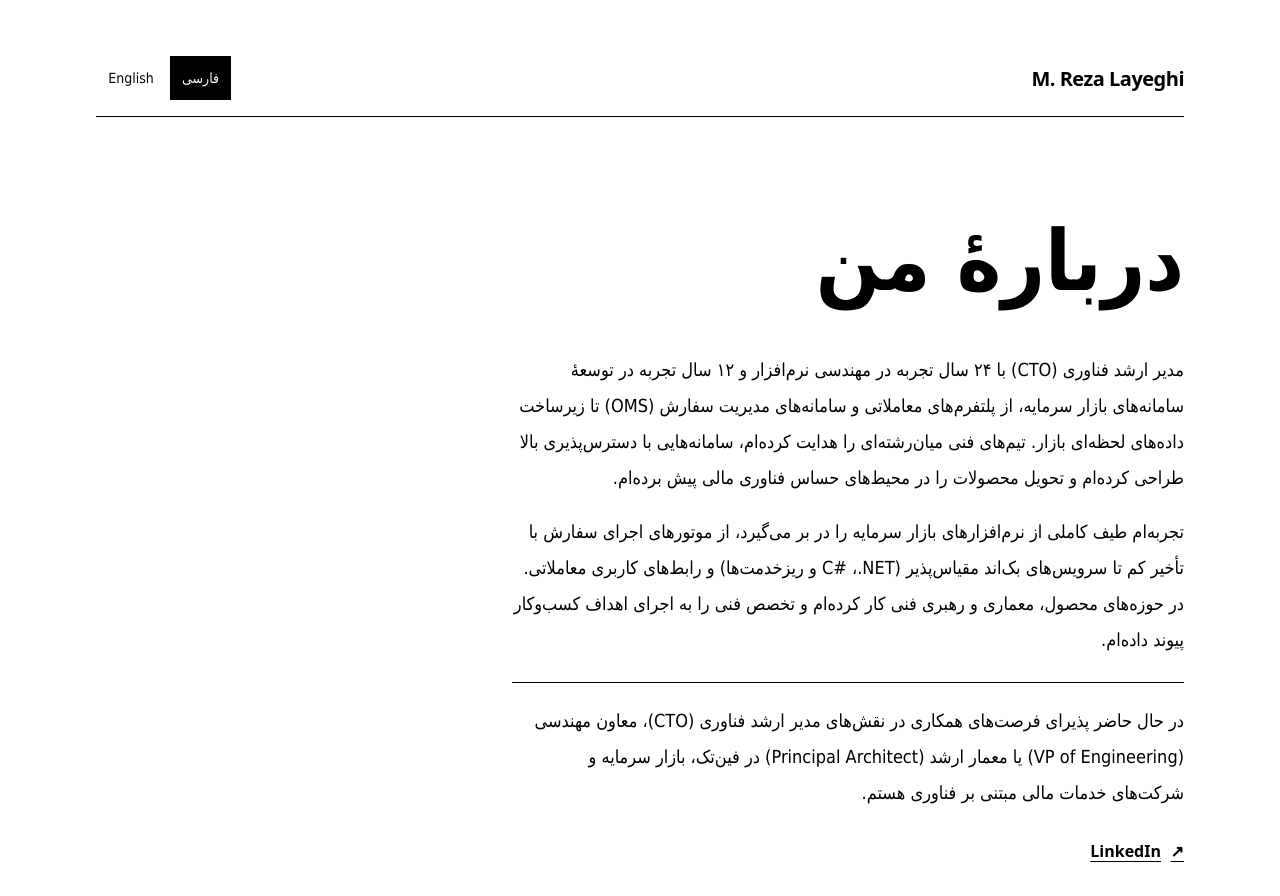
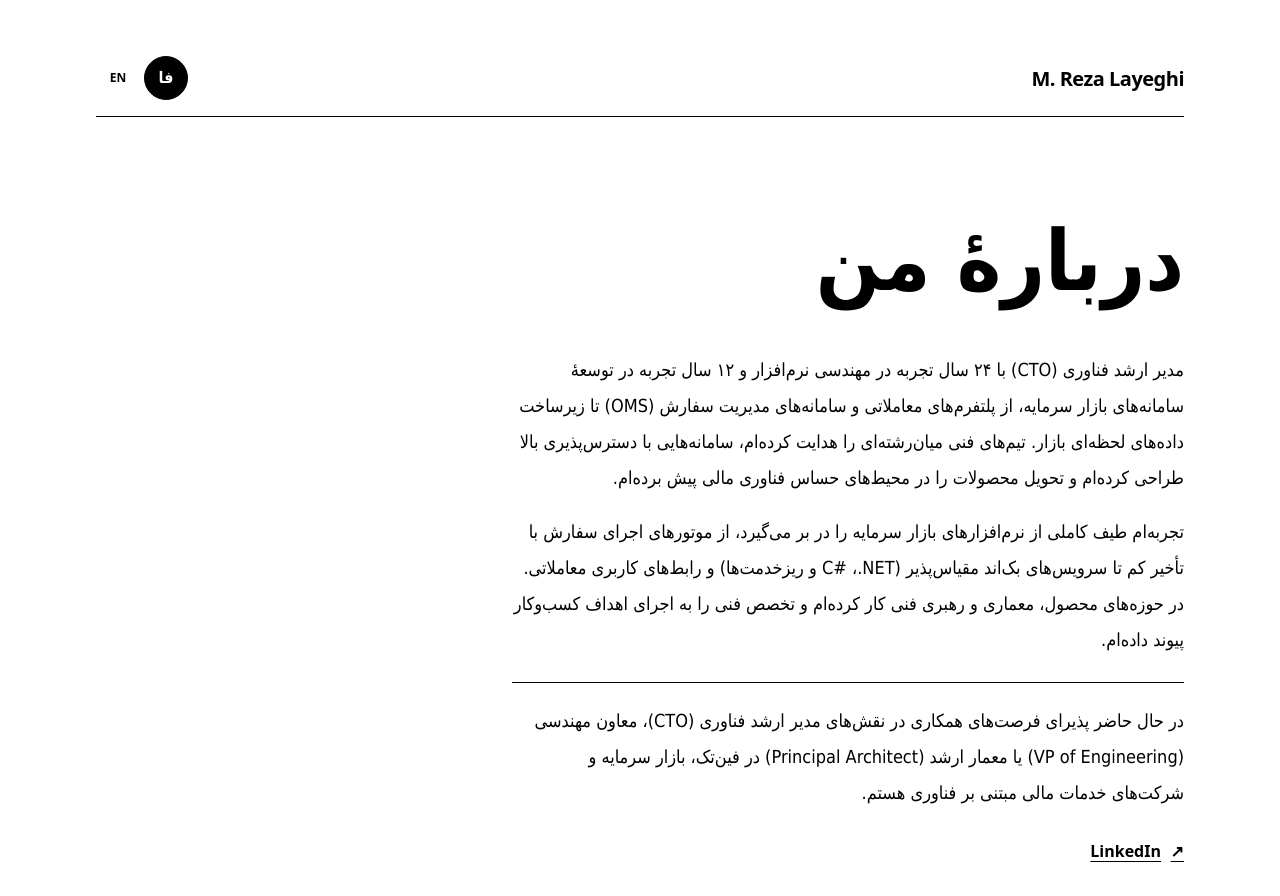
Before and after one commit to mrlayeghi/Shared, a plain HTML site: page index.html in a window 1280 px wide. Drawn offline with Linux system fonts and the light colour scheme.

Commit message:
Use compact icons for language controls

```diff
--- a/index.html
+++ b/index.html
@@ -57,17 +57,20 @@
     }
 
     .language {
-      min-block-size: 2.75rem;
-      min-inline-size: 2.75rem;
+      display: grid;
+      place-items: center;
+      block-size: 2.75rem;
+      inline-size: 2.75rem;
       border: 1px solid transparent;
-      border-radius: 0;
-      padding: .45rem .7rem;
+      border-radius: 50%;
+      padding: 0;
       background: transparent;
       color: inherit;
-      font: inherit;
-      font-size: .875rem;
+      font: 700 .75rem/1 system-ui, sans-serif;
       cursor: pointer;
     }
+
+    .language:lang(fa) { font: 700 1rem/1 Tahoma, "Segoe UI", sans-serif; }
 
     .language[aria-pressed="true"] {
       border-color: var(--ink);
@@ -132,8 +135,12 @@
   <header>
     <p class="name"><bdi lang="en" dir="ltr">M. Reza Layeghi</bdi></p>
     <div class="languages" role="group" aria-label="زبان صفحه" hidden>
-      <button class="language" type="button" lang="fa" dir="rtl" aria-pressed="true">فارسی</button>
-      <button class="language" type="button" lang="en" dir="ltr" aria-pressed="false">English</button>
+      <button class="language" type="button" lang="fa" dir="rtl" aria-pressed="true" aria-label="فارسی" title="فارسی">
+        <span aria-hidden="true">فا</span>
+      </button>
+      <button class="language" type="button" lang="en" dir="ltr" aria-pressed="false" aria-label="English" title="English">
+        <span aria-hidden="true">EN</span>
+      </button>
     </div>
   </header>
   <main>
```
